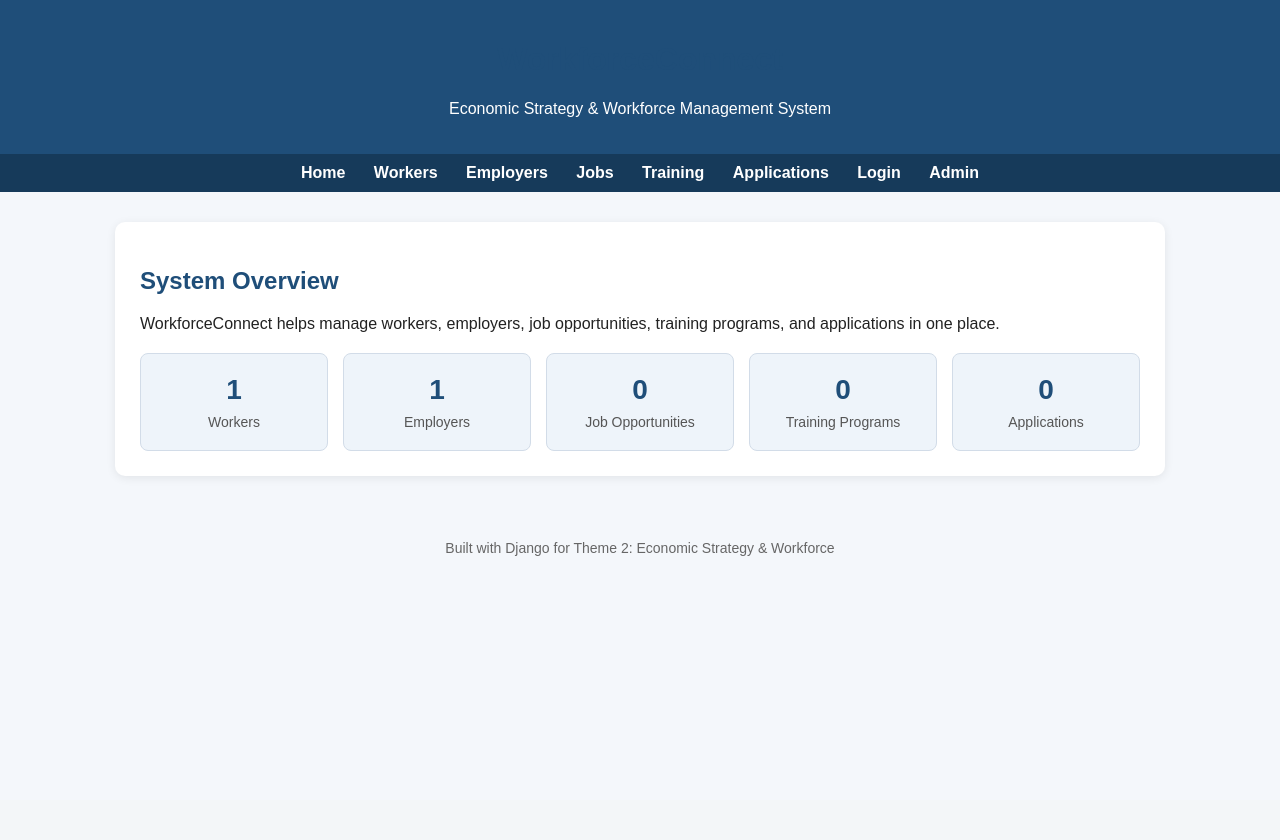
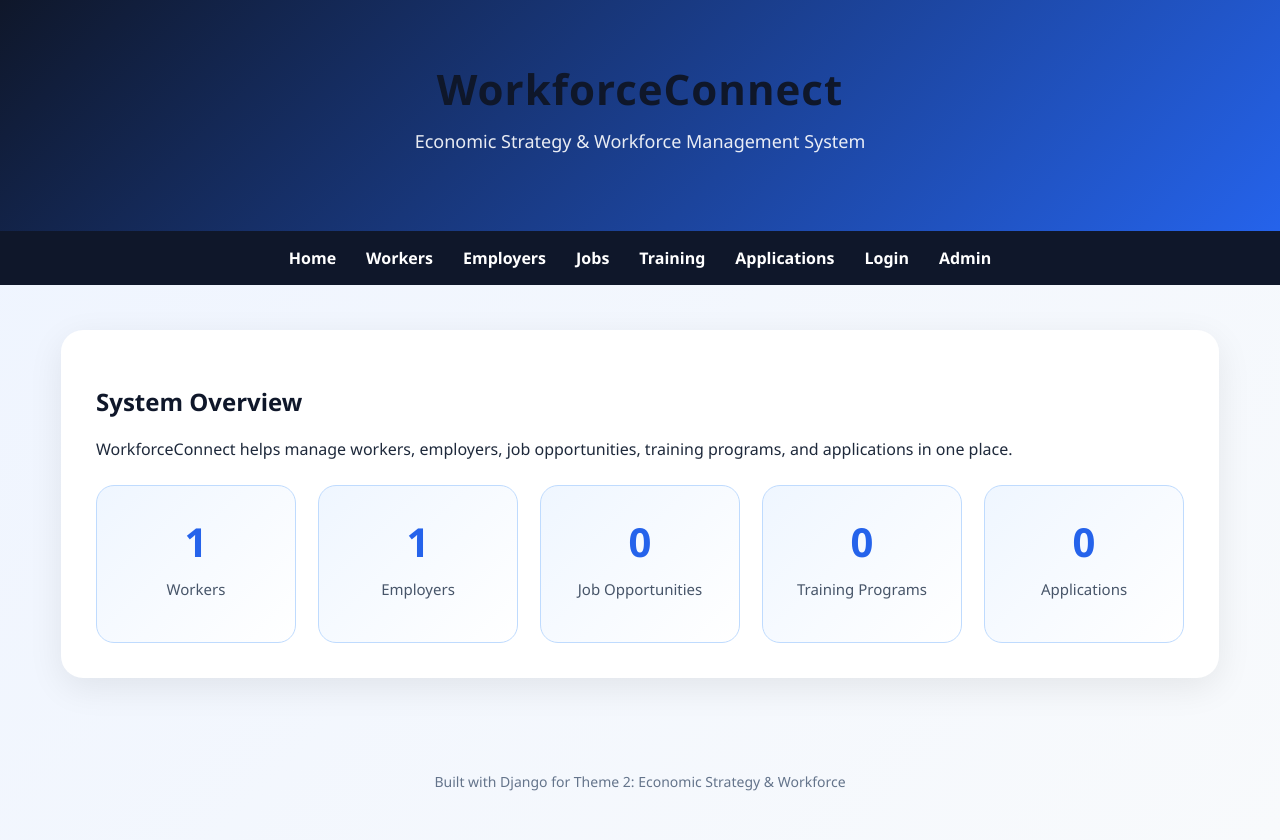
Before and after one commit to Code-Jester/GroupProjectReport1-Group9, a Django app: page / in a window 1280 px wide. Before the commit the page ends 556 px from the top, so only its background shows below. Run offline with Django 5.2, Linux system fonts and the light colour scheme; data comes from the database, SQL or seed files in the repository; data that the repository does not hold is empty.

Commit message:
Updated website design

```diff
--- a/workforceconnect/workforce/static/workforce/style.css
+++ b/workforceconnect/workforce/static/workforce/style.css
@@ -1,52 +1,75 @@
 body {
-    font-family: Arial, sans-serif;
-    background-color: #f4f7fb;
-    color: #222;
     margin: 0;
-    padding: 0;
+    font-family: 'Segoe UI', sans-serif;
+    background: linear-gradient(135deg, #eef4ff, #f8fafc);
+    color: #1e293b;
 }
 
+/* HEADER */
+
 header {
-    background-color: #1f4e79;
+    background: linear-gradient(135deg, #0f172a, #2563eb);
     color: white;
-    padding: 20px;
     text-align: center;
+    padding: 60px 20px;
+    box-shadow: 0 4px 12px rgba(0,0,0,0.15);
 }
 
+header h1 {
+    margin: 0;
+    font-size: 42px;
+    letter-spacing: 1px;
+}
+
+header p {
+    margin-top: 12px;
+    font-size: 18px;
+    opacity: 0.9;
+}
+
+/* NAVIGATION */
+
 nav {
-    background-color: #163a5a;
-    padding: 10px;
-    text-align: center;
+    background: #0f172a;
+    display: flex;
+    justify-content: center;
+    gap: 30px;
+    padding: 16px;
+    position: sticky;
+    top: 0;
 }
 
 nav a {
     color: white;
     text-decoration: none;
-    margin: 0 12px;
-    font-weight: bold;
+    font-weight: 600;
+    transition: 0.3s;
 }
 
 nav a:hover {
-    text-decoration: underline;
+    color: #60a5fa;
+    transform: translateY(-2px);
 }
+
+/* MAIN CONTAINER */
 
 .container {
     width: 85%;
-    max-width: 1000px;
-    margin: 30px auto;
+    max-width: 1150px;
+    margin: 45px auto;
     background: white;
-    padding: 25px;
-    border-radius: 10px;
-    box-shadow: 0 2px 10px rgba(0, 0, 0, 0.08);
+    padding: 35px;
+    border-radius: 22px;
+    box-shadow: 0 10px 35px rgba(0,0,0,0.08);
 }
 
+/* HEADINGS */
+
 h1, h2, h3 {
-    color: #1f4e79;
+    color: #0f172a;
 }
 
-ul {
-    padding-left: 20px;
-}
+/* CARD LIST */
 
 .card-list {
     list-style: none;
@@ -54,51 +77,85 @@
 }
 
 .card-list li {
-    background: #f9fbfd;
-    border: 1px solid #d9e2ec;
-    margin-bottom: 12px;
-    padding: 15px;
-    border-radius: 8px;
+    background: linear-gradient(135deg, #f8fafc, #eef4ff);
+    border: 1px solid #dbeafe;
+    padding: 22px;
+    margin-bottom: 18px;
+    border-radius: 18px;
+    transition: 0.3s;
 }
 
+.card-list li:hover {
+    transform: translateY(-5px);
+    box-shadow: 0 8px 20px rgba(0,0,0,0.08);
+}
+
+/* LINKS */
+
 a {
-    color: #1f4e79;
+    color: #2563eb;
 }
 
 a:hover {
-    color: #163a5a;
+    color: #1d4ed8;
 }
+
+/* STATS */
 
 .stat-grid {
     display: grid;
     grid-template-columns: repeat(auto-fit, minmax(180px, 1fr));
-    gap: 15px;
-    margin-top: 20px;
+    gap: 22px;
+    margin-top: 25px;
 }
 
 .stat-box {
-    background: #eef4fa;
-    border: 1px solid #d2dce8;
-    border-radius: 8px;
-    padding: 20px;
+    background: linear-gradient(135deg, #eff6ff, #ffffff);
+    border: 1px solid #bfdbfe;
+    border-radius: 18px;
+    padding: 28px;
     text-align: center;
+    transition: 0.3s;
+}
+
+.stat-box:hover {
+    transform: scale(1.03);
 }
 
 .stat-box h3 {
     margin: 0;
-    font-size: 28px;
-    color: #1f4e79;
+    font-size: 40px;
+    color: #2563eb;
 }
 
 .stat-box p {
-    margin: 8px 0 0;
-    font-size: 14px;
-    color: #555;
+    margin-top: 10px;
+    font-size: 15px;
+    color: #475569;
 }
+
+/* BUTTONS */
+
+button {
+    background: #2563eb;
+    color: white;
+    border: none;
+    padding: 12px 20px;
+    border-radius: 12px;
+    cursor: pointer;
+    font-weight: bold;
+    transition: 0.3s;
+}
+
+button:hover {
+    background: #1d4ed8;
+}
+
+/* FOOTER */
 
 footer {
     text-align: center;
-    padding: 20px;
-    color: #666;
+    padding: 35px;
+    color: #64748b;
     font-size: 14px;
 }
```
